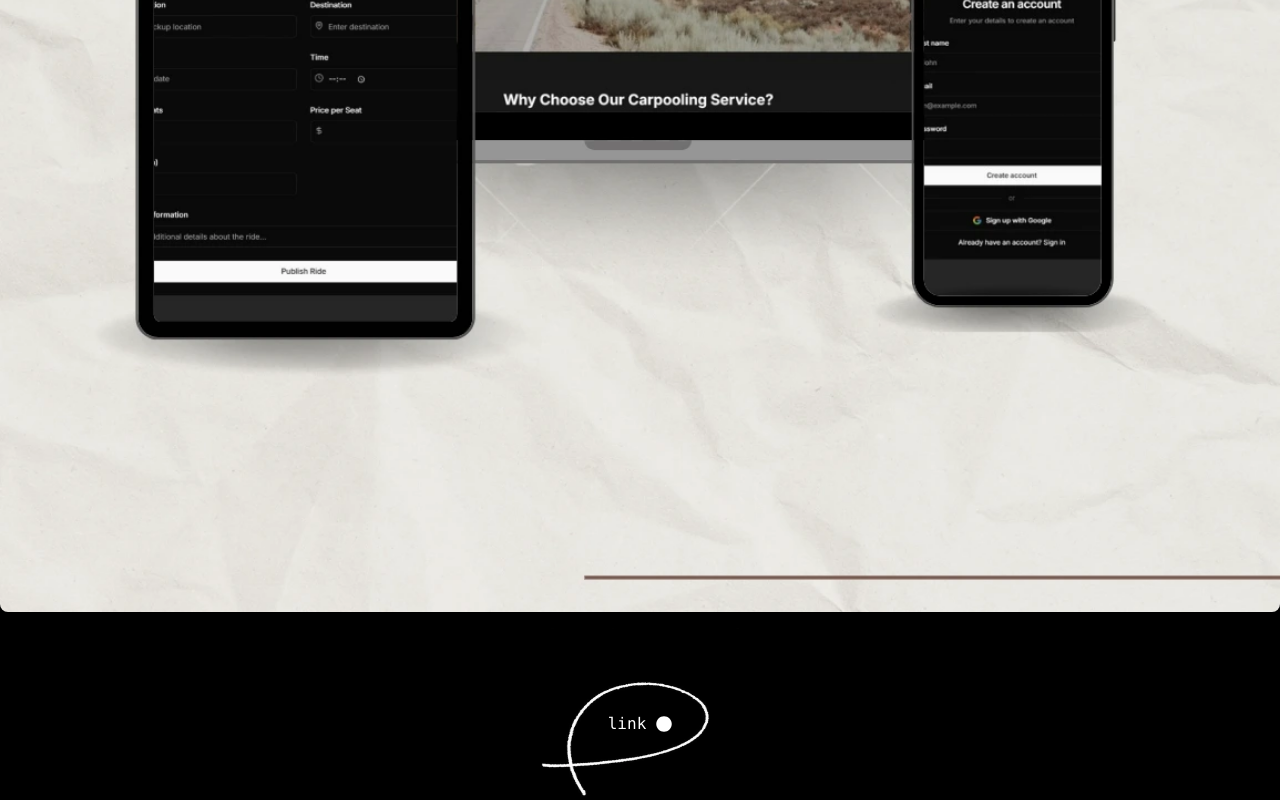
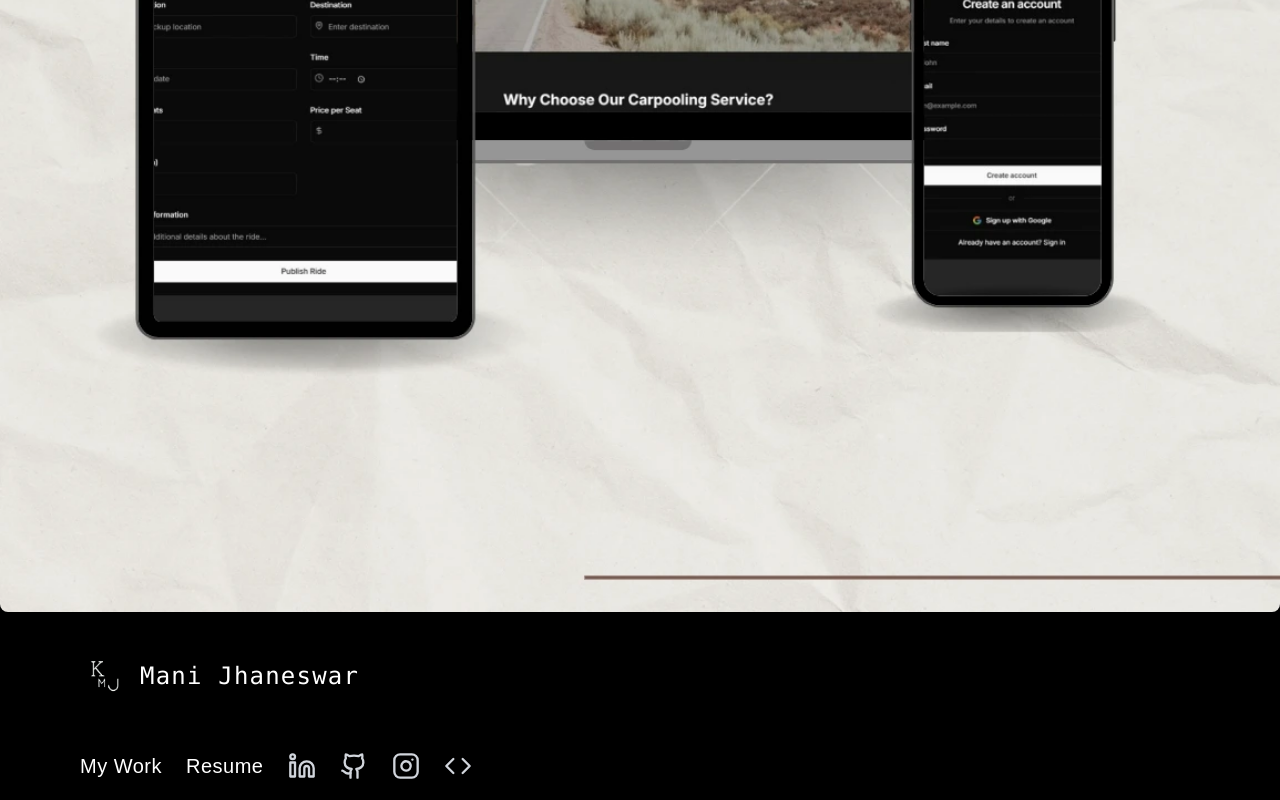
Before and after one commit to manijhaneswar1/manijhaneswar, a React (Vite) app: page /#/car-pooling in a window 1280 px wide. Shown: the part 1321-2121 px from the top of the page. Built offline with nearby package versions, Linux system fonts and the light colour scheme; what tailwindcss-debug-screens would draw is missing.

Commit message:
live_links_logic_fix

```diff
--- a/components/pages/All_Projects/CarPooling.jsx
+++ b/components/pages/All_Projects/CarPooling.jsx
@@ -10,7 +10,7 @@ const carPooling = ()=>{
         },
         {
             image : "project_images/car_mock.webp",
-            website : "/",
+            website : "",
         },
     ]
     return(
--- a/components/pages/All_Projects/RDC.jsx
+++ b/components/pages/All_Projects/RDC.jsx
@@ -9,7 +9,7 @@ const RDC = ()=>{
         },
         {
             image: "project_images/rdc_mock.webp",
-            website : "/",
+            website : "",
         },
     ]
     return(
--- a/components/pages/Project.jsx
+++ b/components/pages/Project.jsx
@@ -105,7 +105,7 @@ const Project = (props) => {
                   </a>
             )}
 
-            {props.website && (
+            {props.website && props.website.length > 0 && (
                 <div
                     className="font-mono text-white flex items-center justify-center">
                     <img src="pencil_design.webp" className="w-[16rem] h-[14rem] relative top-4 right-2.5"/>
```
